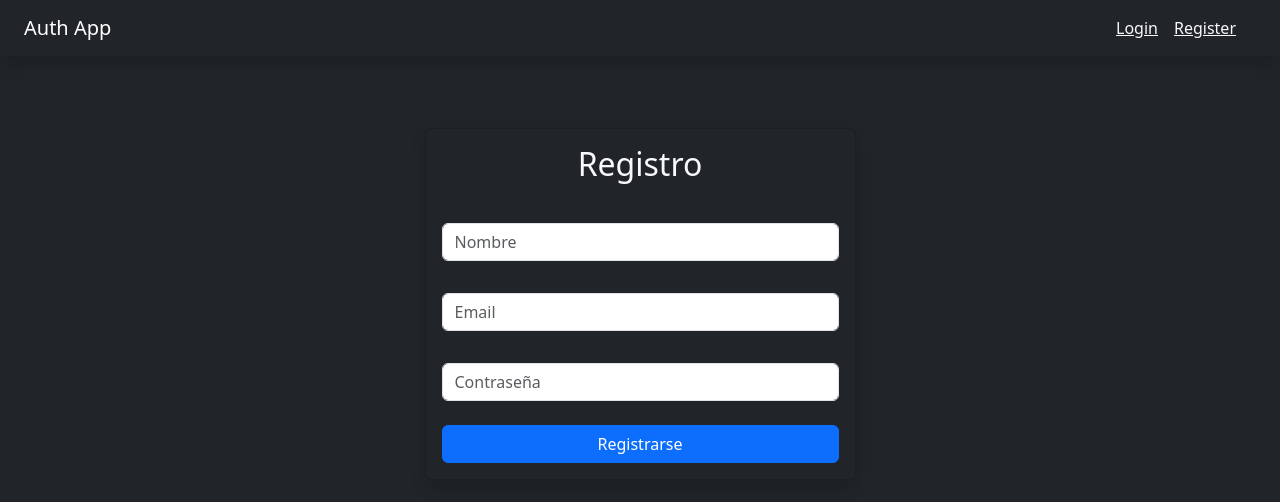
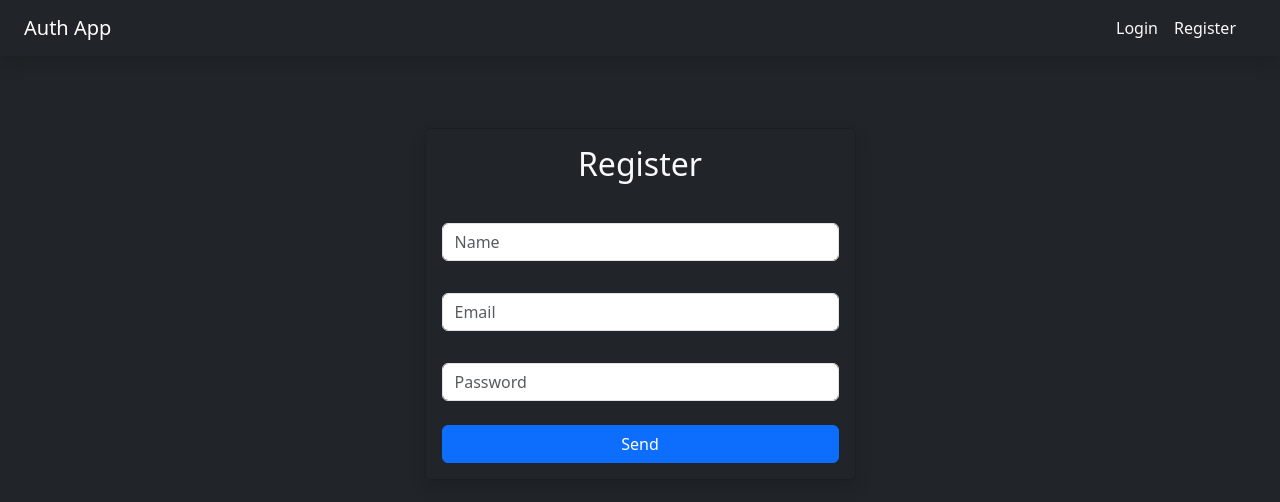
Before and after one commit to Moriones20/Auth_user, an Angular app in the folder client/: page /register in a window 1280 px wide. Shown: the top 502 px of the page. Built offline with nearby package versions, Linux system fonts and the light colour scheme.

Commit message:
finished login and register form (design)

```diff
--- a/client/src/app/components/login/login.component.html
+++ b/client/src/app/components/login/login.component.html
@@ -2,7 +2,7 @@
   <div class="card login-card bg-dark shadow">
     <div class="card-body">
       <form action="/login" method="post" class="col d-flex justify-content-center flex-column">
-        <h2 class="card-title text-center text-light">Inicio de sesión</h2>
+        <h2 class="card-title text-center text-light">Login</h2>
 
         <div>
           <label for="email" class="form-label">Email:</label>
@@ -11,24 +11,24 @@
             class="form-control"
             id="email"
             name="email"
-            placeholder="email"
+            placeholder="Email"
             required
           />
         </div>
 
         <div class="mb-4">
-          <label for="password" class="form-label">Contraseña:</label>
+          <label for="password" class="form-label">Password:</label>
           <input
             type="password"
             class="form-control"
             id="password"
             name="password"
-            placeholder="password"
+            placeholder="Password"
             required
           />
         </div>
 
-        <button type="submit" class="btn btn-primary mb-3 text-center">Iniciar sesión</button>
+        <button type="submit" class="btn btn-primary mb-3 text-center">Send</button>
       </form>
     </div>
   </div>
--- a/client/src/app/components/navbar/navbar.component.html
+++ b/client/src/app/components/navbar/navbar.component.html
@@ -1,7 +1,7 @@
 <nav class="navbar navbar-expand-lg navbar-dark bg-dark px-4 d-flex justify-content-between shadow">
   <a class="navbar-brand" routerLink="/">{{title}}</a>
   <div class="container justify-content-end ">
-    <a class="text-light mx-2" routerLink="/login">Login</a>
-    <a class="text-light mx-2" routerLink="/register">Register</a>
+    <a class="text-light mx-2 text-decoration-none" routerLink="/login">Login</a>
+    <a class="text-light mx-2 text-decoration-none" routerLink="/register">Register</a>
   </div>
 </nav>
--- a/client/src/app/components/register/register.component.html
+++ b/client/src/app/components/register/register.component.html
@@ -2,16 +2,16 @@
   <div class="card login-card bg-dark shadow">
     <div class="card-body">
       <form action="/register" method="post" class="col d-flex flex-column">
-        <h2 class="card-title text-center text-light">Registro</h2>
+        <h2 class="card-title text-center text-light">Register</h2>
 
         <div>
-          <label for="name" class="form-label">Nombre:</label>
+          <label for="name" class="form-label">Name:</label>
           <input
             type="text"
             class="form-control"
             id="name"
             name="name"
-            placeholder="Nombre"
+            placeholder="Name"
             required
           />
         </div>
@@ -29,18 +29,18 @@
         </div>
 
         <div class="mb-4">
-          <label for="password" class="form-label">Contraseña:</label>
+          <label for="password" class="form-label">Password:</label>
           <input
             type="password"
             class="form-control"
             id="password"
             name="password"
-            placeholder="Contraseña"
+            placeholder="Password"
             required
           />
         </div>
 
-        <button type="submit" class="btn btn-primary">Registrarse</button>
+        <button type="submit" class="btn btn-primary">Send</button>
       </form>
     </div>
   </div>
```
